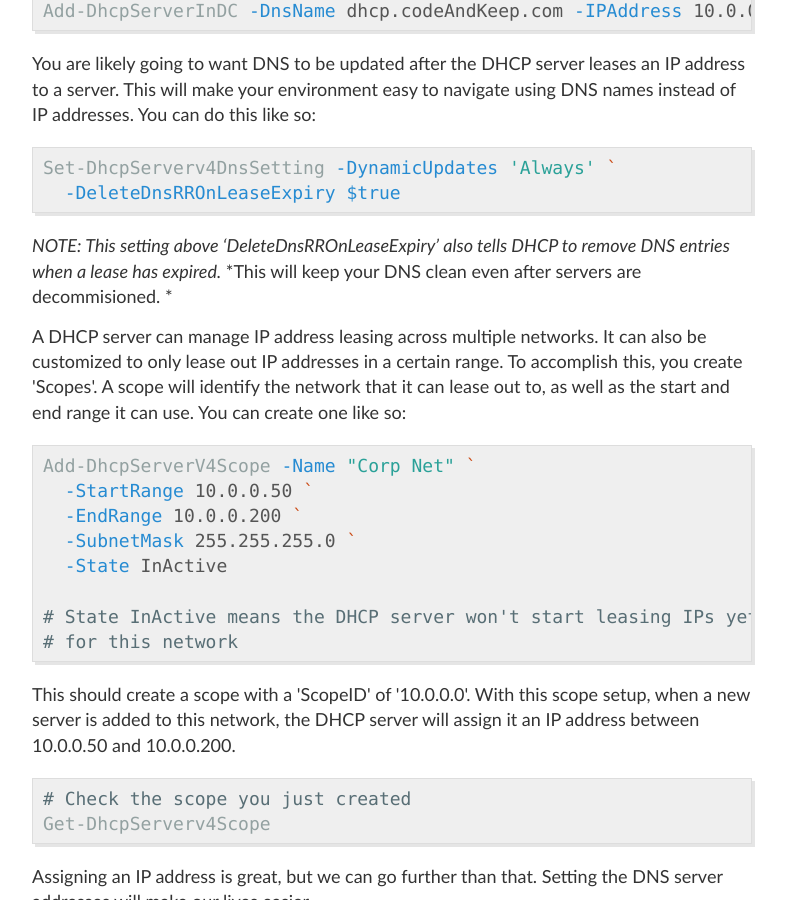
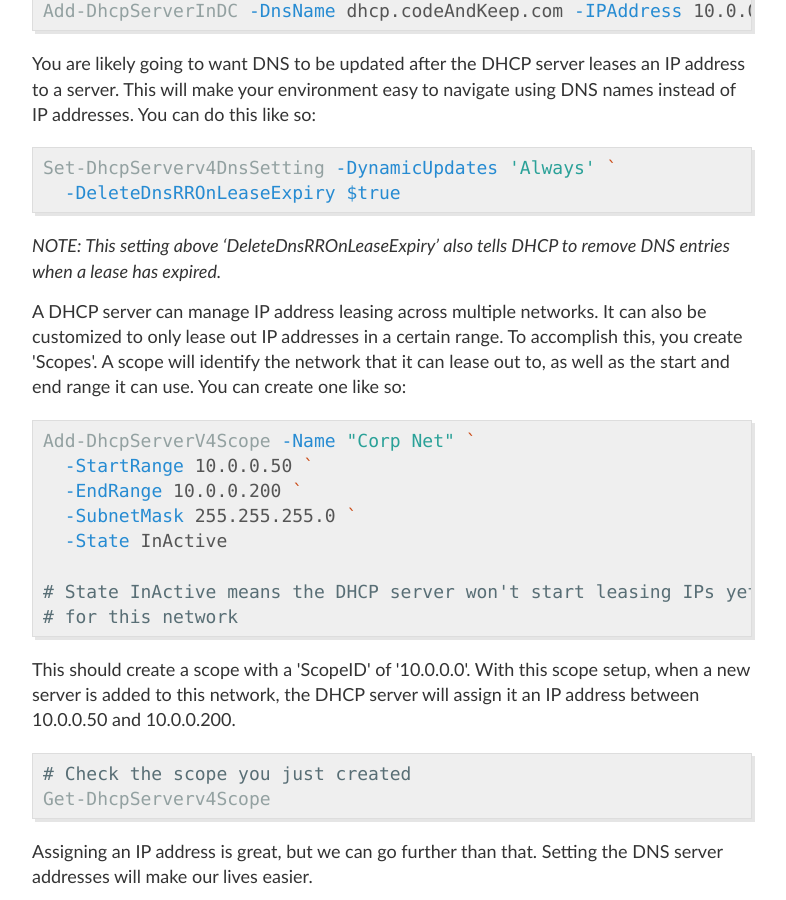
Before and after one commit to briansworth/dev, a Jekyll site: the page built from _posts/2019-5-26-PowerShell-Dhcp-Install.md, in a window 1280 px wide and 900 px high, scrolled down 1196 px. Shown: the whole window, without its empty margins (248-1034 px from the left). Built offline with Jekyll 4.4.1, drawn with Linux system fonts in a browser that asks for light colours.

Commit message:
Markdown italics fix

````diff
--- a/_posts/2019-5-26-PowerShell-Dhcp-Install.md
+++ b/_posts/2019-5-26-PowerShell-Dhcp-Install.md
@@ -78,8 +78,6 @@ Set-DhcpServerv4DnsSetting -DynamicUpdates 'Always' `
 ```
 
 *NOTE: This setting above 'DeleteDnsRROnLeaseExpiry' also tells DHCP to remove DNS entries when a lease has expired.*
-*This will keep your DNS clean even after servers are decommisioned. *
-
 
 <p>
   A DHCP server can manage IP address leasing across multiple networks.
````
